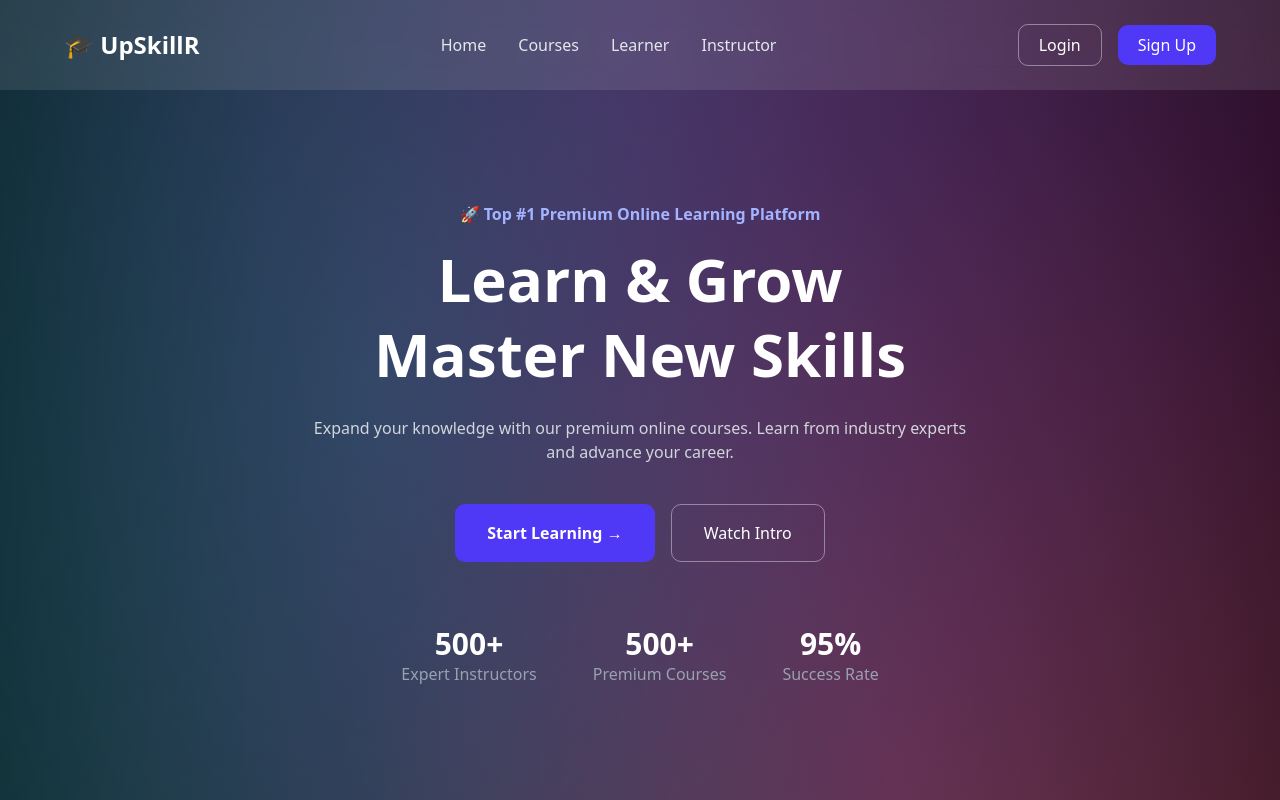
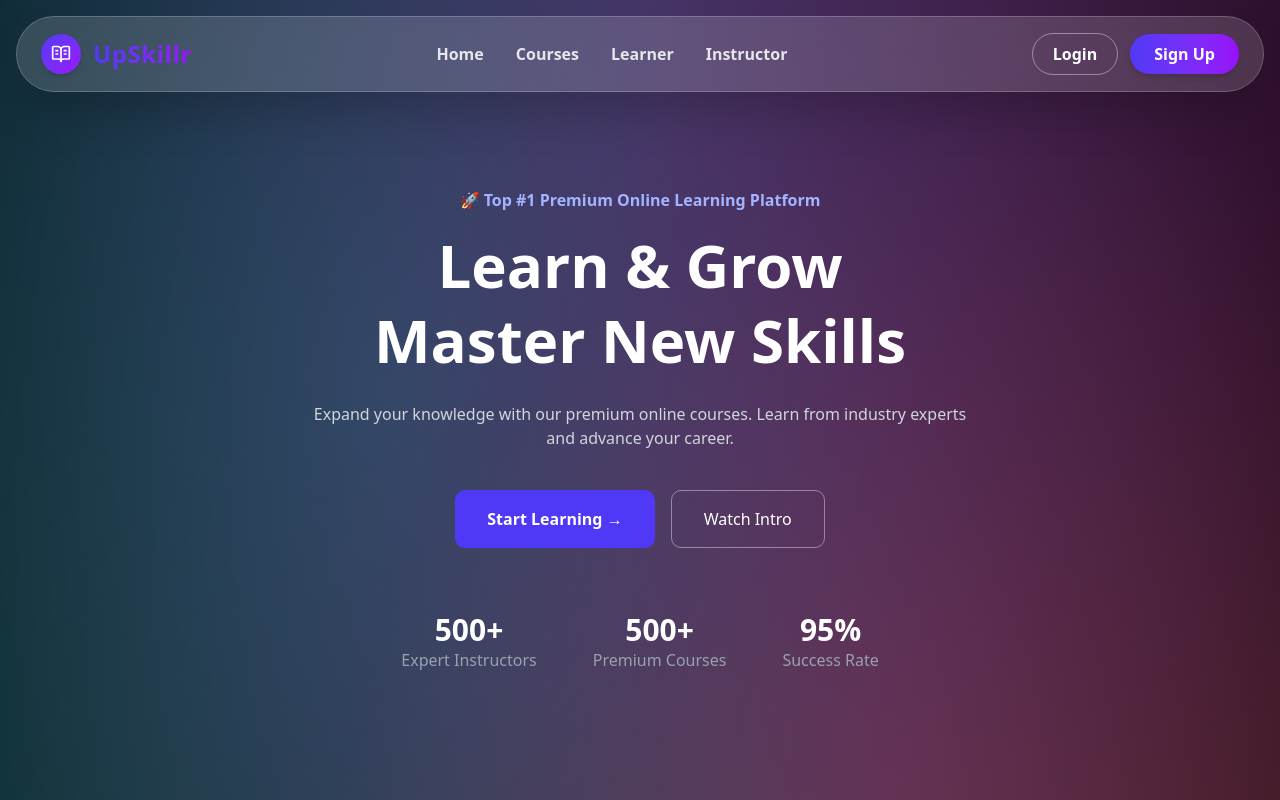
Before and after one commit to prathameshnivalkar/Upskill-R, a React app: page / in a window 1280 px wide. Shown: the top 800 px of the page. Built offline with nearby package versions, Linux system fonts and the light colour scheme; the HTML template or start-up script is replaced by a standard one.

Commit message:
second commit

```diff
--- a/src/components/LandingPage.jsx
+++ b/src/components/LandingPage.jsx
@@ -1,4 +1,5 @@
 import React from "react";
+import { BookOpenText } from 'lucide-react';
 import { useNavigate } from "react-router-dom";
 
 export default function LandingPage() {
@@ -16,25 +17,56 @@ export default function LandingPage() {
     }}>
 
     {/* ================= NAVBAR ================= */}
-      <nav className="flex items-center justify-between px-[5%] py-6 bg-white/10 backdrop-blur-md sticky top-0 z-50">
-        <div className="text-2xl font-bold text-white">🎓 UpSkillR</div>
+<nav className="sticky top-4 z-50 px-4">
+  <div className="max-w-7xl mx-auto bg-white/15 backdrop-blur-xl rounded-full shadow-2xl px-6 py-4 border border-white/20">
+    <div className="flex items-center justify-between">
 
-        <ul className="hidden md:flex gap-8 text-gray-200 font-medium">
-          <li className="hover:text-indigo-300 cursor-pointer">Home</li>
-          <li className="hover:text-indigo-300 cursor-pointer">Courses</li>
-          <li className="hover:text-indigo-300 cursor-pointer" onClick={() => navigate('/dashboard')}>Learner</li>
-          <li className="hover:text-indigo-300 cursor-pointer">Instructor</li>
+      {/* 🔁 REPLACED LOGO (FROM OLD NAVBAR) */}
+      <div
+        className="flex items-center gap-3 cursor-pointer"
+        onClick={() => navigate('/dashboard')}
+      >
+        <div className="w-10 h-10 bg-gradient-to-br from-indigo-600 to-purple-600 rounded-full flex items-center justify-center shadow-md">
+          <BookOpenText className="text-white" size={20} />
+        </div>
+        <span className="text-2xl font-bold bg-gradient-to-r from-indigo-600 to-purple-600 bg-clip-text text-transparent tracking-wide">
+          UpSkillr
+        </span>
+      </div>
+
+      {/* Desktop Menu */}
+      <ul className="hidden md:flex gap-8 text-gray-200 font-semibold">
+        <li className="hover:text-indigo-300 transition cursor-pointer">
+          Home
+        </li>
+        <li className="hover:text-indigo-300 transition cursor-pointer">
+          Courses
+        </li>
+        <li
+          className="hover:text-indigo-300 transition cursor-pointer"
+          onClick={() => navigate('/dashboard')}
+        >
+          Learner
+        </li>
+        <li className="hover:text-indigo-300 transition cursor-pointer">
+          Instructor
+        </li>
       </ul>
 
-        <div className="flex gap-4 items-center">
-          <button className="px-5 py-2 rounded-lg border border-white/40 hover:bg-white/10">
+      {/* Actions */}
+      <div className="flex gap-3 items-center">
+        <button className="px-5 py-2 rounded-full border border-white/40 text-white font-semibold hover:bg-white/10 transition">
           Login
         </button>
-          <button className="px-5 py-2 rounded-lg bg-indigo-600 hover:bg-indigo-700">
+        <button className="px-6 py-2 rounded-full bg-gradient-to-r from-indigo-600 to-purple-600 text-white font-semibold hover:opacity-90 transition shadow-md">
           Sign Up
         </button>
       </div>
+
+    </div>
+  </div>
 </nav>
+
 
       {/* ================= HERO ================= */}
       <section className="text-center px-[5%] pt-28 pb-24">
--- a/src/components/Navbar.jsx
+++ b/src/components/Navbar.jsx
@@ -1,5 +1,5 @@
 import React, { useState } from 'react';
-import { BookOpen, Menu } from 'lucide-react';
+import { BookOpenText, Menu } from 'lucide-react';
 import { useNavigate } from 'react-router-dom';
 
 const Navbar = ({ currentPage }) => {
@@ -8,59 +8,106 @@ const Navbar = ({ currentPage }) => {
 
   return (
     <nav className="sticky top-4 z-50 px-4 mb-8">
-      <div className="max-w-7xl mx-auto bg-white rounded-full shadow-lg px-6 py-4">
+      <div className="max-w-7xl mx-auto
+        bg-white/70 backdrop-blur-xl
+        rounded-full shadow-xl
+        px-6 py-4
+        border border-white/30">
+
         <div className="flex justify-between items-center">
-          <div className="flex items-center gap-3 cursor-pointer" onClick={() => navigate('/dashboard')}>
+
+          {/* Logo */}
+          <div
+            className="flex items-center gap-3 cursor-pointer"
+            onClick={() => navigate('/dashboard')}
+          >
             <div className="w-10 h-10 bg-gradient-to-br from-indigo-600 to-purple-600 rounded-full flex items-center justify-center shadow-md">
-              <BookOpen className="text-white" size={20} />
+              <BookOpenText className="text-white" size={20} />
             </div>
             <span className="text-2xl font-bold bg-gradient-to-r from-indigo-600 to-purple-600 bg-clip-text text-transparent tracking-wide">
               UpSkillr
             </span>
           </div>
 
+          {/* Desktop Menu */}
           <div className="hidden md:flex items-center gap-8">
             <button
               onClick={() => navigate('/dashboard')}
               className={`font-semibold transition-colors ${
-                currentPage === 'dashboard' ? 'text-indigo-600' : 'text-gray-600 hover:text-indigo-600'
+                currentPage === 'dashboard'
+                  ? 'text-indigo-600'
+                  : 'text-gray-700 hover:text-indigo-600'
               }`}
             >
               Dashboard
             </button>
+
             <button
               onClick={() => navigate('/browse')}
               className={`font-semibold transition-colors ${
-                currentPage === 'browse' ? 'text-indigo-600' : 'text-gray-600 hover:text-indigo-600'
+                currentPage === 'browse'
+                  ? 'text-indigo-600'
+                  : 'text-gray-700 hover:text-indigo-600'
               }`}
             >
               Browse Courses
             </button>
+
             <button
               onClick={() => navigate('/progress')}
               className={`font-semibold transition-colors ${
-                currentPage === 'progress' ? 'text-indigo-600' : 'text-gray-600 hover:text-indigo-600'
+                currentPage === 'progress'
+                  ? 'text-indigo-600'
+                  : 'text-gray-700 hover:text-indigo-600'
               }`}
             >
               My Progress
             </button>
+
+            {/* Avatar */}
             <div className="w-10 h-10 bg-gradient-to-br from-indigo-400 to-purple-400 rounded-full flex items-center justify-center text-white font-bold cursor-pointer hover:shadow-lg transition-shadow">
-              SJ
+              PN
             </div>
           </div>
 
-          <button className="md:hidden" onClick={() => setMobileMenuOpen(!mobileMenuOpen)}>
+          {/* Mobile Menu Button */}
+          <button
+            className="md:hidden"
+            onClick={() => setMobileMenuOpen(!mobileMenuOpen)}
+          >
             <Menu size={24} className="text-gray-700" />
           </button>
         </div>
       </div>
 
+      {/* Mobile Menu */}
       {mobileMenuOpen && (
-        <div className="md:hidden mt-4 bg-white rounded-2xl shadow-xl overflow-hidden">
+        <div className="md:hidden mt-4
+          bg-white/80 backdrop-blur-xl
+          rounded-2xl shadow-2xl
+          overflow-hidden border border-white/30">
+
           <div className="px-6 py-4 space-y-4">
-            <button onClick={() => { onNavigate('dashboard'); setMobileMenuOpen(false); }} className="block w-full text-left font-semibold text-gray-700 hover:text-indigo-600">Dashboard</button>
-            <button onClick={() => { onNavigate('browse'); setMobileMenuOpen(false); }} className="block w-full text-left font-semibold text-gray-700 hover:text-indigo-600">Browse Courses</button>
-            <button onClick={() => { onNavigate('progress'); setMobileMenuOpen(false); }} className="block w-full text-left font-semibold text-gray-700 hover:text-indigo-600">My Progress</button>
+            <button
+              onClick={() => { navigate('/dashboard'); setMobileMenuOpen(false); }}
+              className="block w-full text-left font-semibold text-gray-700 hover:text-indigo-600"
+            >
+              Dashboard
+            </button>
+
+            <button
+              onClick={() => { navigate('/browse'); setMobileMenuOpen(false); }}
+              className="block w-full text-left font-semibold text-gray-700 hover:text-indigo-600"
+            >
+              Browse Courses
+            </button>
+
+            <button
+              onClick={() => { navigate('/progress'); setMobileMenuOpen(false); }}
+              className="block w-full text-left font-semibold text-gray-700 hover:text-indigo-600"
+            >
+              My Progress
+            </button>
           </div>
         </div>
       )}
```
Lines whose indentation alone changed are shown as unchanged.
